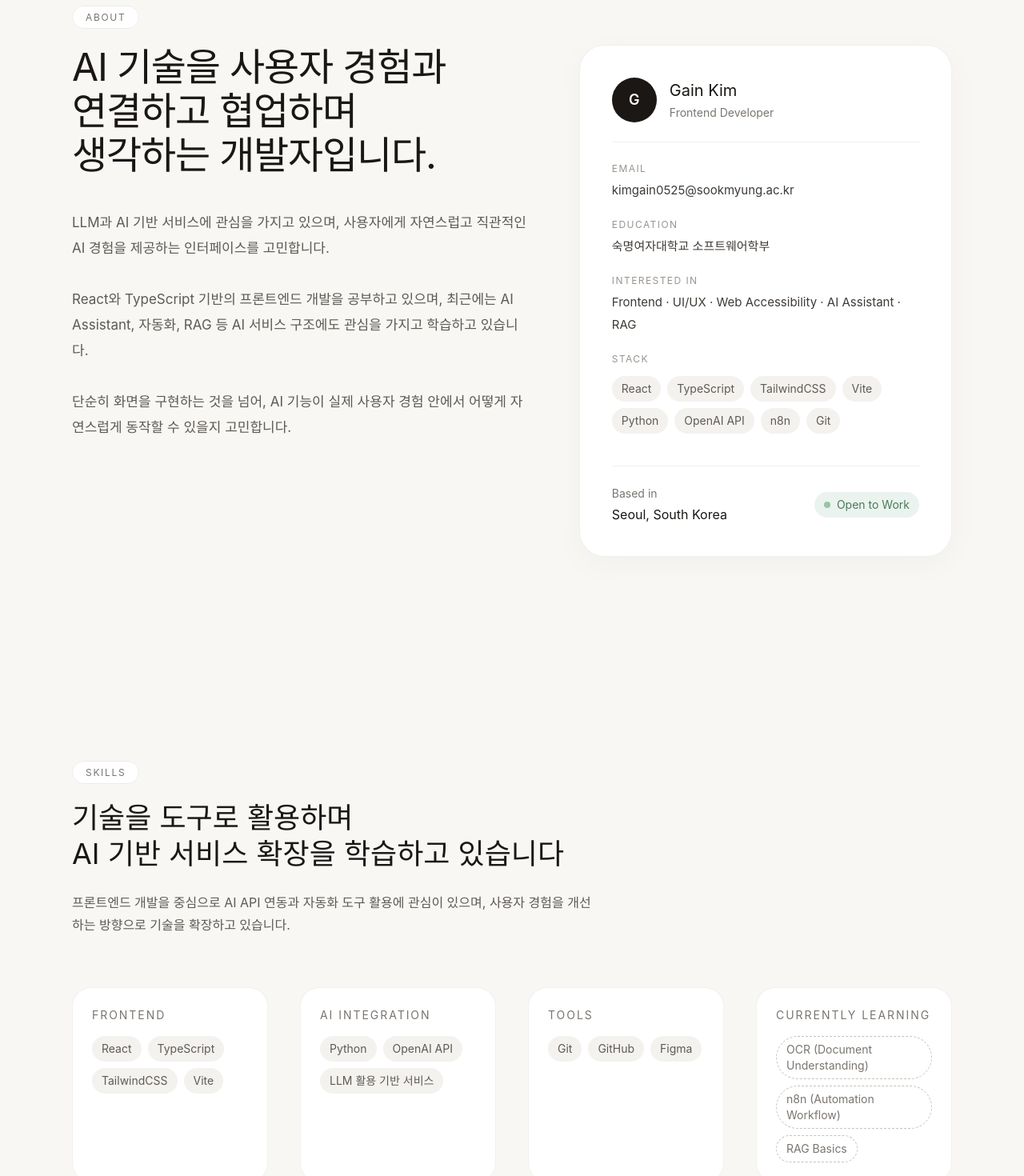
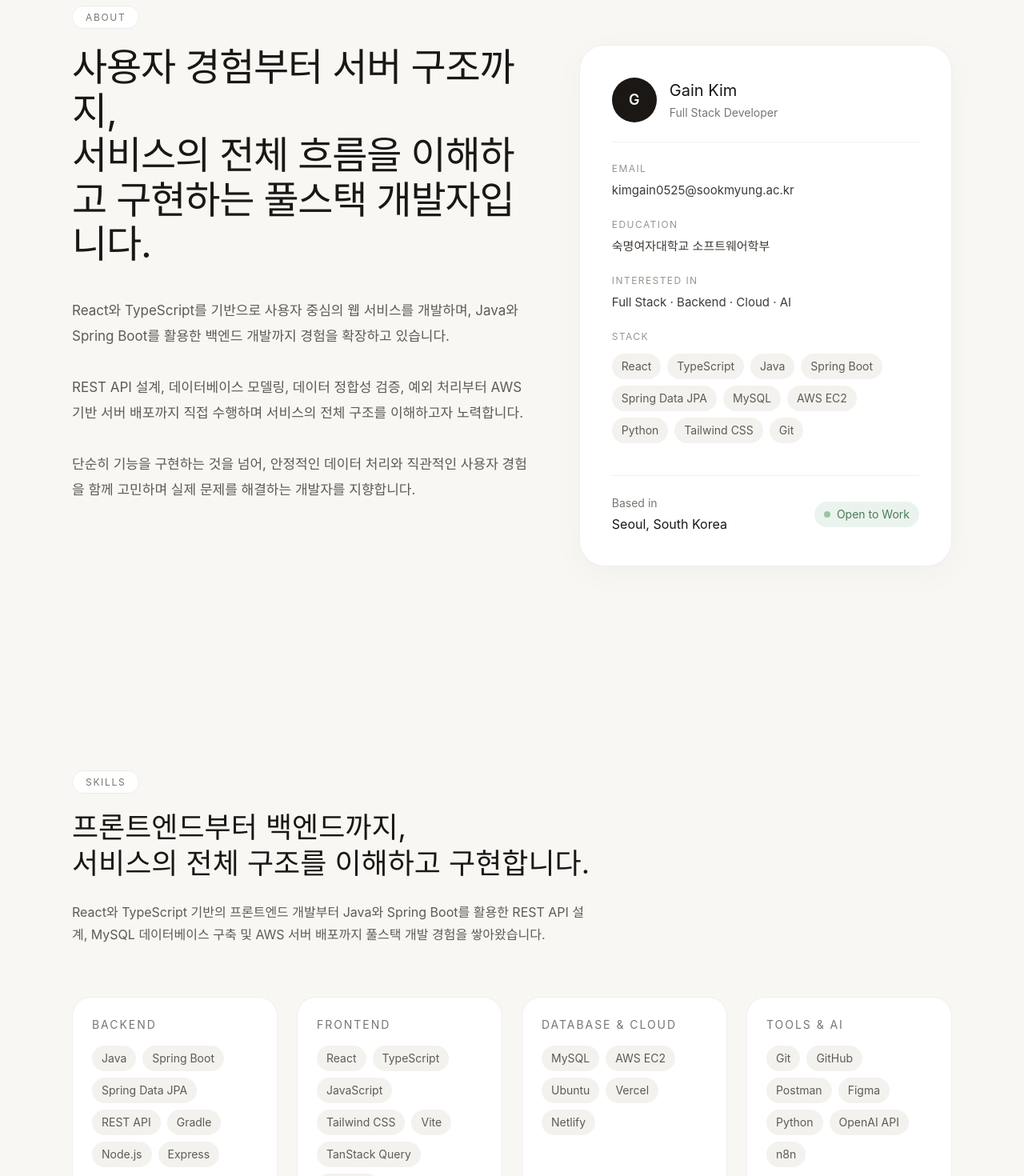
Before and after one commit to gain-0525/gainPortfolio, a React (Vite) app: page / in a window 1280 px wide. Shown: the part 120-1590 px from the top of the page at 80% size. Built offline with nearby package versions, Linux system fonts and the light colour scheme.

Commit message:
fix: 풀스택 용으로 수정

```diff
--- a/src/sections/ActivitesSection.tsx
+++ b/src/sections/ActivitesSection.tsx
@@ -1,5 +1,13 @@
 const ActivitiesSection = () => {
   const activities = [
+    {
+      title: "2026 SW MVP 경진대회",
+      role: "대상 · Full Stack Developer (개인 참가)",
+      period: "2026.10",
+      description:
+        "소상공인 현금흐름 관리 플랫폼 CashFlow Mate를 단독 개발하여 대상을 수상했습니다. Java, Spring Boot, JPA, MySQL 기반으로 REST API와 데이터베이스를 설계하고, 매출·정산 데이터 정합성 검증, CSV 업로드 예외 처리, 현금흐름 예측 기능을 구현했습니다. React와 TypeScript로 프론트엔드를 개발하고 AWS EC2에 백엔드 서버를 배포하며 서비스 개발 전 과정을 수행했습니다.",
+    },
+
     {
       title: "GPM",
       role: "기획부",
--- a/src/sections/HeroSection.tsx
+++ b/src/sections/HeroSection.tsx
@@ -1,4 +1,17 @@
 const AboutSection = () => {
+  const skills = [
+    "React",
+    "TypeScript",
+    "Java",
+    "Spring Boot",
+    "Spring Data JPA",
+    "MySQL",
+    "AWS EC2",
+    "Python",
+    "Tailwind CSS",
+    "Git",
+  ];
+
   return (
     <section id="about" className="scroll-mt-32 bg-[#f8f7f4] px-8 py-32">
       <div className="mx-auto max-w-[1100px]">
@@ -14,25 +27,25 @@ const AboutSection = () => {
           {/* Left */}
           <div>
             <h2 className="max-w-[700px] text-5xl leading-[1.15] tracking-tight text-[#1a1714]">
-              AI 기술을 사용자 경험과
+              사용자 경험부터 서버 구조까지,
               <br />
-              연결하고 협업하며
-              <br />
-              생각하는 개발자입니다.
+              서비스의 전체 흐름을 이해하고 구현하는 풀스택 개발자입니다.
             </h2>
 
             <p className="mt-10 max-w-[620px] text-[17px] leading-8 text-[#5f5a55]">
-              LLM과 AI 기반 서비스에 관심을 가지고 있으며, 사용자에게 자연스럽고
-              직관적인 AI 경험을 제공하는 인터페이스를 고민합니다.
+              React와 TypeScript를 기반으로 사용자 중심의 웹 서비스를 개발하며,
+              Java와 Spring Boot를 활용한 백엔드 개발까지 경험을 확장하고
+              있습니다.
               <br />
               <br />
-              React와 TypeScript 기반의 프론트엔드 개발을 공부하고 있으며,
-              최근에는 AI Assistant, 자동화, RAG 등 AI 서비스 구조에도 관심을
-              가지고 학습하고 있습니다.
+              REST API 설계, 데이터베이스 모델링, 데이터 정합성 검증, 예외
+              처리부터 AWS 기반 서버 배포까지 직접 수행하며 서비스의 전체 구조를
+              이해하고자 노력합니다.
               <br />
               <br />
-              단순히 화면을 구현하는 것을 넘어, AI 기능이 실제 사용자 경험
-              안에서 어떻게 자연스럽게 동작할 수 있을지 고민합니다.
+              단순히 기능을 구현하는 것을 넘어, 안정적인 데이터 처리와 직관적인
+              사용자 경험을 함께 고민하며 실제 문제를 해결하는 개발자를
+              지향합니다.
             </p>
           </div>
 
@@ -49,7 +62,7 @@ const AboutSection = () => {
                   <h3 className="text-xl text-[#1a1714]">Gain Kim</h3>
 
                   <p className="mt-1 text-sm text-[#7a7570]">
-                    Frontend Developer
+                    Full Stack Developer
                   </p>
                 </div>
               </div>
@@ -64,6 +77,7 @@ const AboutSection = () => {
                     kimgain0525@sookmyung.ac.kr
                   </p>
                 </div>
+
                 <div>
                   <p className="mb-1 text-[12px] uppercase tracking-[0.12em] text-[#9a948e]">
                     Education
@@ -80,7 +94,7 @@ const AboutSection = () => {
                   </p>
 
                   <p className="text-[15px] leading-7 text-[#3f3a36]">
-                    Frontend · UI/UX · Web Accessibility · AI Assistant · RAG
+                    Full Stack · Backend · Cloud · AI
                   </p>
                 </div>
 
@@ -90,16 +104,7 @@ const AboutSection = () => {
                   </p>
 
                   <div className="mt-3 flex flex-wrap gap-2">
-                    {[
-                      "React",
-                      "TypeScript",
-                      "TailwindCSS",
-                      "Vite",
-                      "Python",
-                      "OpenAI API",
-                      "n8n",
-                      "Git",
-                    ].map((skill) => (
+                    {skills.map((skill) => (
                       <span
                         key={skill}
                         className="rounded-full bg-[#f4f2ef] px-3 py-1.5 text-sm text-[#5f5a55]"
@@ -116,7 +121,6 @@ const AboutSection = () => {
             <div className="mt-10 flex items-center justify-between border-t border-black/[0.06] pt-6">
               <div>
                 <p className="text-sm text-[#7a7570]">Based in</p>
-
                 <p className="mt-1 text-[#1a1714]">Seoul, South Korea</p>
               </div>
 
--- a/src/sections/ProjectsSection.tsx
+++ b/src/sections/ProjectsSection.tsx
@@ -384,7 +384,7 @@ const ProjectsSection = () => {
     },
     {
       title: "CashFlow Mate",
-      context: "SW MVP 경진대회",
+      context: "SW MVP 경진대회 대상 수상",
       role: "FullStack",
       description:
         "소상공인을 위한 매출·정산·대사·지출 관리 및 현금흐름 예측 통합 플랫폼",
--- a/src/sections/SkillsSection.tsx
+++ b/src/sections/SkillsSection.tsx
@@ -1,129 +1,93 @@
 const SkillsSection = () => {
-  const frontend = [
-    'React',
-    'TypeScript',
-    'TailwindCSS',
-    'Vite',
-  ];
-
-  const ai = [
-    'Python',
-    'OpenAI API',
-    'LLM 활용 기반 서비스'
-  ];
-
-  const tools = [
-    'Git',
-    'GitHub',
-    'Figma',
-  ];
-
-  const learning = [
-    'OCR (Document Understanding)',
-    'n8n (Automation Workflow)',
-    'RAG Basics',
+  const skillGroups = [
+    {
+      title: "Backend",
+      skills: [
+        "Java",
+        "Spring Boot",
+        "Spring Data JPA",
+        "REST API",
+        "Gradle",
+        "Node.js",
+        "Express",
+      ],
+    },
+    {
+      title: "Frontend",
+      skills: [
+        "React",
+        "TypeScript",
+        "JavaScript",
+        "Tailwind CSS",
+        "Vite",
+        "TanStack Query",
+        "Zustand",
+      ],
+    },
+    {
+      title: "Database & Cloud",
+      skills: ["MySQL", "AWS EC2", "Ubuntu", "Vercel", "Netlify"],
+    },
+    {
+      title: "Tools & AI",
+      skills: [
+        "Git",
+        "GitHub",
+        "Postman",
+        "Figma",
+        "Python",
+        "OpenAI API",
+        "n8n",
+      ],
+    },
   ];
 
   return (
-    <section
-      id='skills'
-      className='scroll-mt-32 bg-[#f8f7f4] px-8 py-32'
-    >
-      <div className='mx-auto max-w-[1100px]'>
-
+    <section id="skills" className="scroll-mt-32 bg-[#f8f7f4] px-8 py-32">
+      <div className="mx-auto max-w-[1100px]">
         {/* Label */}
-        <div className='mb-6'>
-          <span className='rounded-full border border-black/[0.08] bg-white px-4 py-1.5 text-[12px] uppercase tracking-[0.14em] text-[#7a7570]'>
+        <div className="mb-6">
+          <span className="rounded-full border border-black/[0.08] bg-white px-4 py-1.5 text-[12px] uppercase tracking-[0.14em] text-[#7a7570]">
             Skills
           </span>
         </div>
 
         {/* Title */}
-        <h2 className='text-4xl leading-tight text-[#1a1714]'>
-          기술을 도구로 활용하며<br />
-          AI 기반 서비스 확장을 학습하고 있습니다
+        <h2 className="text-4xl leading-tight text-[#1a1714]">
+          프론트엔드부터 백엔드까지,
+          <br />
+          서비스의 전체 구조를 이해하고 구현합니다.
         </h2>
 
-        <p className='mt-6 max-w-[650px] text-[16px] leading-7 text-[#5f5a55]'>
-          프론트엔드 개발을 중심으로 AI API 연동과 자동화 도구 활용에 관심이 있으며,
-          사용자 경험을 개선하는 방향으로 기술을 확장하고 있습니다.
+        <p className="mt-6 max-w-[650px] text-[16px] leading-7 text-[#5f5a55]">
+          React와 TypeScript 기반의 프론트엔드 개발부터 Java와 Spring Boot를
+          활용한 REST API 설계, MySQL 데이터베이스 구축 및 AWS 서버 배포까지
+          풀스택 개발 경험을 쌓아왔습니다.
         </p>
 
-        {/* Grid */}
-        <div className='mt-16 grid gap-10 md:grid-cols-4'>
-
-          {/* Frontend */}
-          <div className='rounded-[24px] border border-black/[0.06] bg-white p-6'>
-            <h3 className='mb-4 text-sm uppercase tracking-[0.14em] text-[#7a7570]'>
-              Frontend
+        {/* Skills Grid */}
+        <div className="mt-16 grid gap-6 sm:grid-cols-2 lg:grid-cols-4">
+          {skillGroups.map((group) => (
+            <div
+              key={group.title}
+              className="rounded-[24px] border border-black/[0.06] bg-white p-6"
+            >
+              <h3 className="mb-4 text-sm uppercase tracking-[0.14em] text-[#7a7570]">
+                {group.title}
               </h3>
 
-            <div className='flex flex-wrap gap-2'>
-              {frontend.map((skill) => (
+              <div className="flex flex-wrap gap-2">
+                {group.skills.map((skill) => (
                   <span
                     key={skill}
-                  className='rounded-full bg-[#f4f2ef] px-3 py-1.5 text-sm text-[#5f5a55]'
+                    className="rounded-full bg-[#f4f2ef] px-3 py-1.5 text-sm text-[#5f5a55]"
                   >
                     {skill}
                   </span>
                 ))}
               </div>
             </div>
-
-          {/* AI Integration */}
-          <div className='rounded-[24px] border border-black/[0.06] bg-white p-6'>
-            <h3 className='mb-4 text-sm uppercase tracking-[0.14em] text-[#7a7570]'>
-              AI Integration
-            </h3>
-
-            <div className='flex flex-wrap gap-2'>
-              {ai.map((skill) => (
-                <span
-                  key={skill}
-                  className='rounded-full bg-[#f4f2ef] px-3 py-1.5 text-sm text-[#5f5a55]'
-                >
-                  {skill}
-                </span>
           ))}
-            </div>
-          </div>
-
-          {/* Tools */}
-          <div className='rounded-[24px] border border-black/[0.06] bg-white p-6'>
-            <h3 className='mb-4 text-sm uppercase tracking-[0.14em] text-[#7a7570]'>
-              Tools
-            </h3>
-
-            <div className='flex flex-wrap gap-2'>
-              {tools.map((skill) => (
-                <span
-                  key={skill}
-                  className='rounded-full bg-[#f4f2ef] px-3 py-1.5 text-sm text-[#5f5a55]'
-                >
-                  {skill}
-                </span>
-              ))}
-            </div>
-          </div>
-
-          {/* Currently Learning */}
-          <div className='rounded-[24px] border border-black/[0.06] bg-white p-6'>
-            <h3 className='mb-4 text-sm uppercase tracking-[0.14em] text-[#7a7570]'>
-              Currently Learning
-            </h3>
-
-            <div className='flex flex-wrap gap-2'>
-              {learning.map((item) => (
-                <span
-                  key={item}
-                  className='rounded-full border border-dashed border-[#c7c2bb] bg-transparent px-3 py-1.5 text-sm text-[#7a7570]'
-                >
-                  {item}
-                </span>
-              ))}
-            </div>
-          </div>
-
         </div>
       </div>
     </section>
```
Lines whose indentation alone changed are shown as unchanged.
